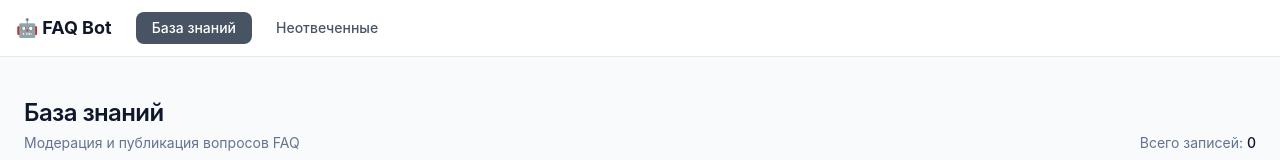
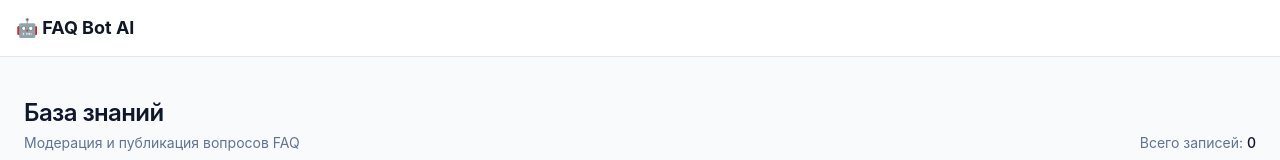
Before and after one commit to Torin57/QnABotAI, a Next.js app: page /admin/faq in a window 1280 px wide. Shown: the top 160 px of the page. Built offline with nearby package versions, Linux system fonts and the light colour scheme; no server answers; the database is empty.

Commit message:
minor design changes plus gitignore

```diff
--- a/src/app/admin/faq/page.tsx
+++ b/src/app/admin/faq/page.tsx
@@ -113,7 +113,16 @@ function FaqPage() {
       const body = new FormData();
       body.append("file", file);
       const res = await fetch("/api/faq/upload", { method: "POST", body });
-      const data = await res.json();
+      const bodyText = await res.text();
+      const data: { imported?: number; error?: string } = bodyText
+        ? (() => {
+            try {
+              return JSON.parse(bodyText);
+            } catch {
+              return { error: "Некорректный ответ сервера" };
+            }
+          })()
+        : { error: "Пустой ответ сервера" };
       e.target.value = "";
       setUploading(false);
       if (res.ok) {
--- a/src/app/admin/layout.tsx
+++ b/src/app/admin/layout.tsx
@@ -1,36 +1,9 @@
-"use client";
-
-import Link from "next/link";
-import { usePathname } from "next/navigation";
-
 export default function AdminLayout({ children }: { children: React.ReactNode }) {
-  const pathname = usePathname();
-
-  const navLink = (href: string, label: string) => {
-    const active = pathname.startsWith(href);
-    return (
-      <Link
-        href={href}
-        className={`px-4 py-1.5 rounded-lg text-sm font-medium transition-colors ${
-          active
-            ? "bg-primary text-white"
-            : "text-gray-600 hover:text-gray-900 hover:bg-gray-100"
-        }`}
-      >
-        {label}
-      </Link>
-    );
-  };
-
   return (
     <div className="min-h-screen bg-page">
       <nav className="bg-white border-b border-gray-200 sticky top-0 z-10">
-        <div className="max-w-7xl mx-auto px-4 h-14 flex items-center gap-6">
-          <span className="font-bold text-gray-900 text-lg">🤖 FAQ Bot</span>
-          <div className="flex items-center gap-2">
-            {navLink("/admin/faq", "База знаний")}
-            {navLink("/admin/unanswered", "Неотвеченные")}
-          </div>
+        <div className="max-w-7xl mx-auto px-4 h-14 flex items-center">
+          <span className="font-bold text-gray-900 text-lg">🤖 FAQ Bot AI</span>
         </div>
       </nav>
       <main>{children}</main>
--- a/src/app/api/faq/upload/route.ts
+++ b/src/app/api/faq/upload/route.ts
@@ -39,7 +39,20 @@ export async function POST(request: NextRequest) {
     return NextResponse.json({ error: "Файл слишком большой (макс. 10 МБ)" }, { status: 400 });
 
   const buffer = Buffer.from(await file.arrayBuffer());
-  const count = await processDocument(buffer, effectiveMime, file.name);
 
-  return NextResponse.json({ imported: count });
+  try {
+    const count = await processDocument(buffer, effectiveMime, file.name);
+    return NextResponse.json({ imported: count });
+  } catch (err) {
+    const statusCode =
+      err && typeof err === "object" && "statusCode" in err
+        ? (err as { statusCode: number }).statusCode
+        : null;
+
+    const message =
+      statusCode === 429
+        ? "Превышен лимит запросов к Mistral API. Попробуйте позже."
+        : "Ошибка при обработке файла";
+    return NextResponse.json({ error: message }, { status: 500 });
+  }
 }
--- a/src/lib/qdrant/index.ts
+++ b/src/lib/qdrant/index.ts
@@ -11,12 +11,36 @@ export async function ensureCollection(): Promise<void> {
   });
 }
 
+function sleep(ms: number): Promise<void> {
+  return new Promise((resolve) => setTimeout(resolve, ms));
+}
+
 export async function embedText(text: string): Promise<number[]> {
-  const response = await mistral.embeddings.create({
-    model: "mistral-embed",
-    inputs: [text],
-  });
-  return response.data[0].embedding!;
+  const maxRetries = 3;
+  let lastError: unknown;
+
+  for (let attempt = 0; attempt <= maxRetries; attempt++) {
+    try {
+      const response = await mistral.embeddings.create({
+        model: "mistral-embed",
+        inputs: [text],
+      });
+      return response.data[0].embedding!;
+    } catch (err) {
+      lastError = err;
+      const statusCode =
+        err && typeof err === "object" && "statusCode" in err
+          ? (err as { statusCode: number }).statusCode
+          : null;
+      if (statusCode === 429 && attempt < maxRetries) {
+        await sleep(1000 * 2 ** attempt);
+        continue;
+      }
+      throw err;
+    }
+  }
+
+  throw lastError;
 }
 
 export async function upsertFaqItem(item: {
```
Also changed, not shown: .claude/settings.local.json (deleted), 2 other files (tests, documents, lock files or other folders).
